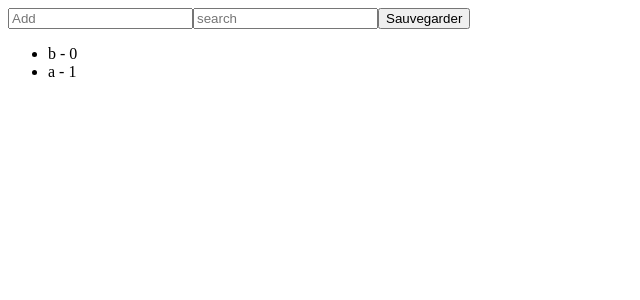
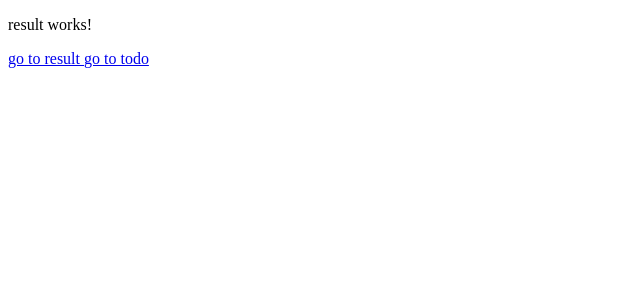
Before and after one commit to Luigi217/tsjs-angular-7-interface, an Angular app: page /result in a window 1280 px wide. Shown: the top 300 px of the page, without its empty margins (0-640 px from the left). Built offline with nearby package versions, Linux system fonts and the light colour scheme.

Commit message:
add router

```diff
--- a/src/app/app.component.html
+++ b/src/app/app.component.html
@@ -1,4 +1,4 @@
 
 <app-alert ></app-alert>
 
-<app-todolist></app-todolist>
+<router-outlet></router-outlet>
--- a/src/app/app.component.ts
+++ b/src/app/app.component.ts
@@ -1,4 +1,5 @@
 import { Component } from '@angular/core';
+import { RouterModule } from '@angular/router';
 
 @Component({
   selector: 'app-root',
--- a/src/app/app.module.ts
+++ b/src/app/app.module.ts
@@ -9,6 +9,16 @@ import {AlertsService} from './services/alerts.service';
 
 import { AlertComponent } from './composants/alert/alert.component';
 import { TodolistComponent } from './composants/todolist/todolist.component';
+import { ResultComponent } from './result/result.component';
+
+
+import { RouterModule, Routes } from '@angular/router';
+
+const appRoutes: Routes = [
+  { path:'result', component: ResultComponent},
+  { path: '', component: TodolistComponent},
+  { path: '**', component: TodolistComponent}
+];
 
 @NgModule({
   declarations: [
@@ -17,9 +27,14 @@ import { TodolistComponent } from './composants/todolist/todolist.component';
     TranslatePipe,
     AlertComponent,
     TodolistComponent,
+    ResultComponent,
   ],
   imports: [
     BrowserModule,
+    RouterModule.forRoot(
+      appRoutes,
+      {enableTracing: true}
+    ),
     FormsModule
   ],
   providers: [
--- a/src/app/composants/todolist/todolist.component.html
+++ b/src/app/composants/todolist/todolist.component.html
@@ -8,3 +8,9 @@
         <span (click)='deleteFruit(i)'>{{fruit}} - {{i}} </span>
       </li>
 </ul>
+
+
+
+
+<a class="nav-link" routerLink="/result" routerLinkActive="active"> go to result </a>
+<a class="nav-link" routerLink="" routerLinkActive="active"> go to todo </a>
--- /dev/null
+++ b/src/app/result/result.component.html
@@ -0,0 +1,8 @@
+<p>
+  result works!
+</p>
+
+
+
+<a class="nav-link" routerLink="/result" routerLinkActive="active"> go to result </a>
+<a class="nav-link" routerLink="" routerLinkActive="active"> go to todo </a>
--- /dev/null
+++ b/src/app/result/result.component.ts
@@ -0,0 +1,15 @@
+import { Component, OnInit } from '@angular/core';
+
+@Component({
+  selector: 'app-result',
+  templateUrl: './result.component.html',
+  styleUrls: ['./result.component.css']
+})
+export class ResultComponent implements OnInit {
+
+  constructor() { }
+
+  ngOnInit() {
+  }
+
+}
```
Also changed, not shown: src/app/result/result.component.css (added), 1 other file (tests, documents, lock files or other folders).
